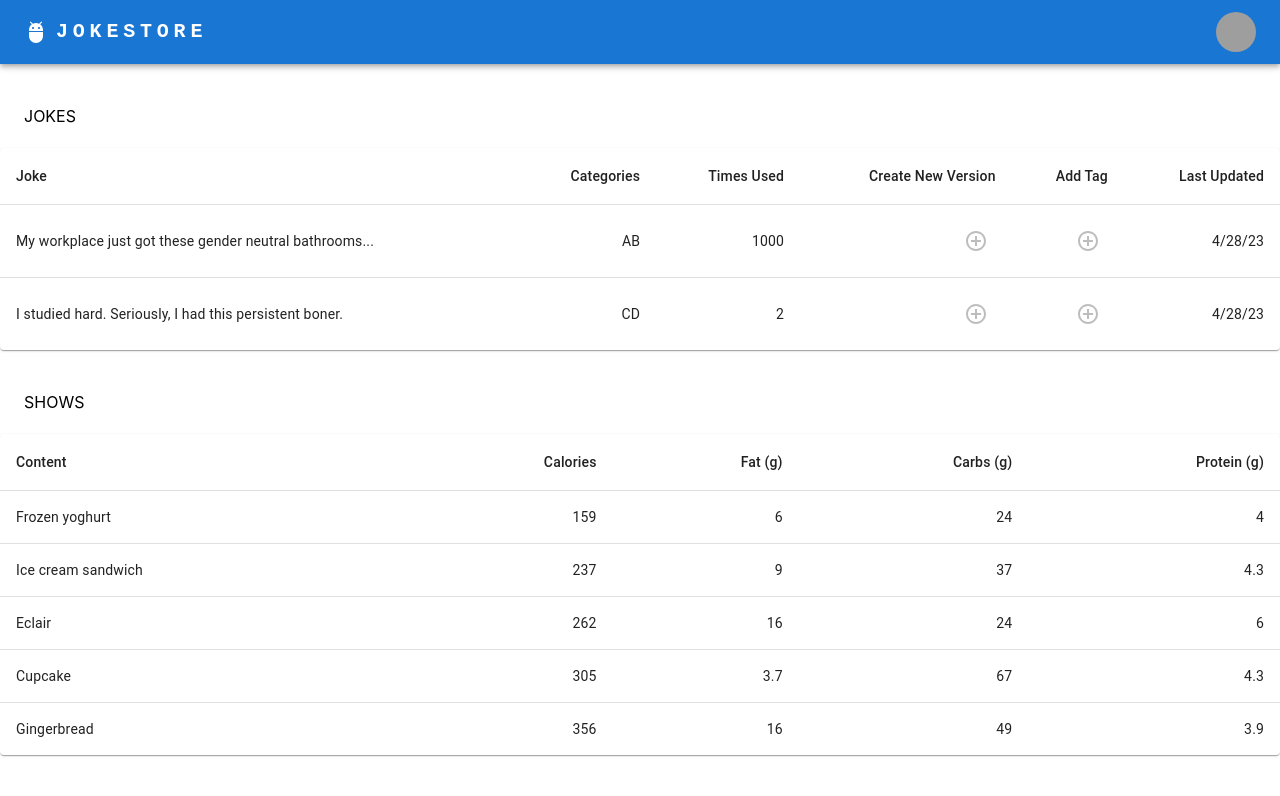
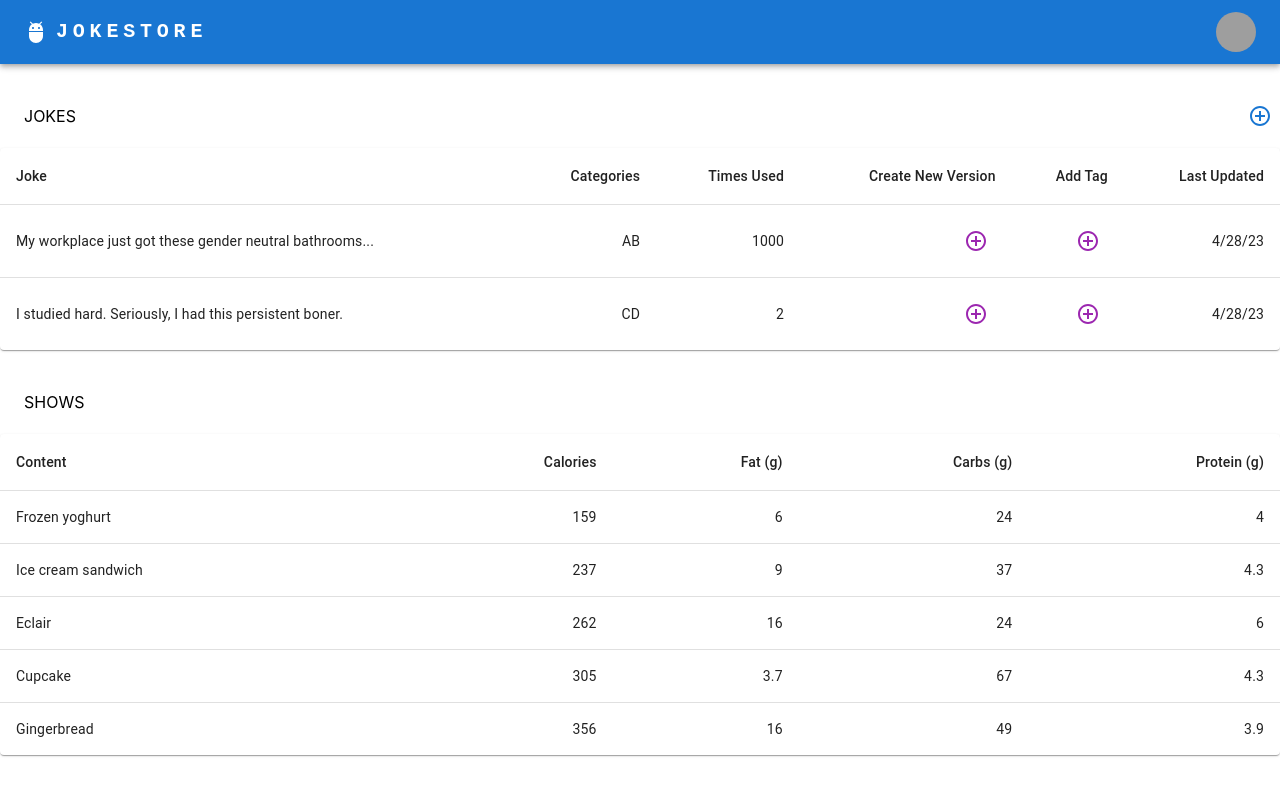
Before and after one commit to dhvogel/jokestore, a React (Create React App) app in the folder jokestore-web/: page / in a window 1280 px wide. Shown: the top 796 px of the page. Built offline with nearby package versions, Linux system fonts and the light colour scheme; grey boxes are pictures that could not be loaded.

Commit message:
more work on skeleton

```diff
--- a/jokestore-web/src/JokeTable.tsx
+++ b/jokestore-web/src/JokeTable.tsx
@@ -7,7 +7,7 @@ import TableContainer from '@mui/material/TableContainer';
 import TableHead from '@mui/material/TableHead';
 import TableRow from '@mui/material/TableRow';
 import Paper from '@mui/material/Paper';
-import { IconButton, Toolbar } from '@mui/material';
+import { Box, IconButton, TextField, Toolbar } from '@mui/material';
 import AddCircleOutlineIcon from '@mui/icons-material/AddCircleOutline';
 
 const StyledTableCell = styled(TableCell)(({ theme }) => ({
@@ -41,11 +41,26 @@ const rows = [
 ];
 
 export default function JokeTable() {
+  const [showForm, setShowForm] = React.useState(false);
   return (
     <div>
-    <Toolbar>
-      JOKES
-    </Toolbar>
+       <Box
+        sx={{
+          display: 'flex',
+          justifyContent: 'space-between',
+          bgcolor: 'background.paper',
+        }}
+      >
+        <Toolbar>
+          JOKES
+        </Toolbar>
+        <IconButton color="primary" aria-label="add a joke" onClick={() => {
+    setShowForm(!showForm)
+        }}>
+          <AddCircleOutlineIcon />
+        </IconButton>
+      </Box>
+      {showForm && <TextField/>}
     <TableContainer component={Paper}>
       <Table sx={{ minWidth: 700 }} aria-label="customized table">
         <TableHead>
@@ -69,11 +84,11 @@ export default function JokeTable() {
                {row.timesUsed}
               </StyledTableCell>
               <StyledTableCell align="right">
-                <IconButton aria-label="delete" disabled color="primary">
+                <IconButton aria-label="delete" color="secondary">
                     <AddCircleOutlineIcon />
                 </IconButton>
               </StyledTableCell>
-              <StyledTableCell align="right"><IconButton aria-label="delete" disabled color="primary">
+              <StyledTableCell align="right">  <IconButton color="secondary">
                     <AddCircleOutlineIcon />
                 </IconButton>
               </StyledTableCell>
```
